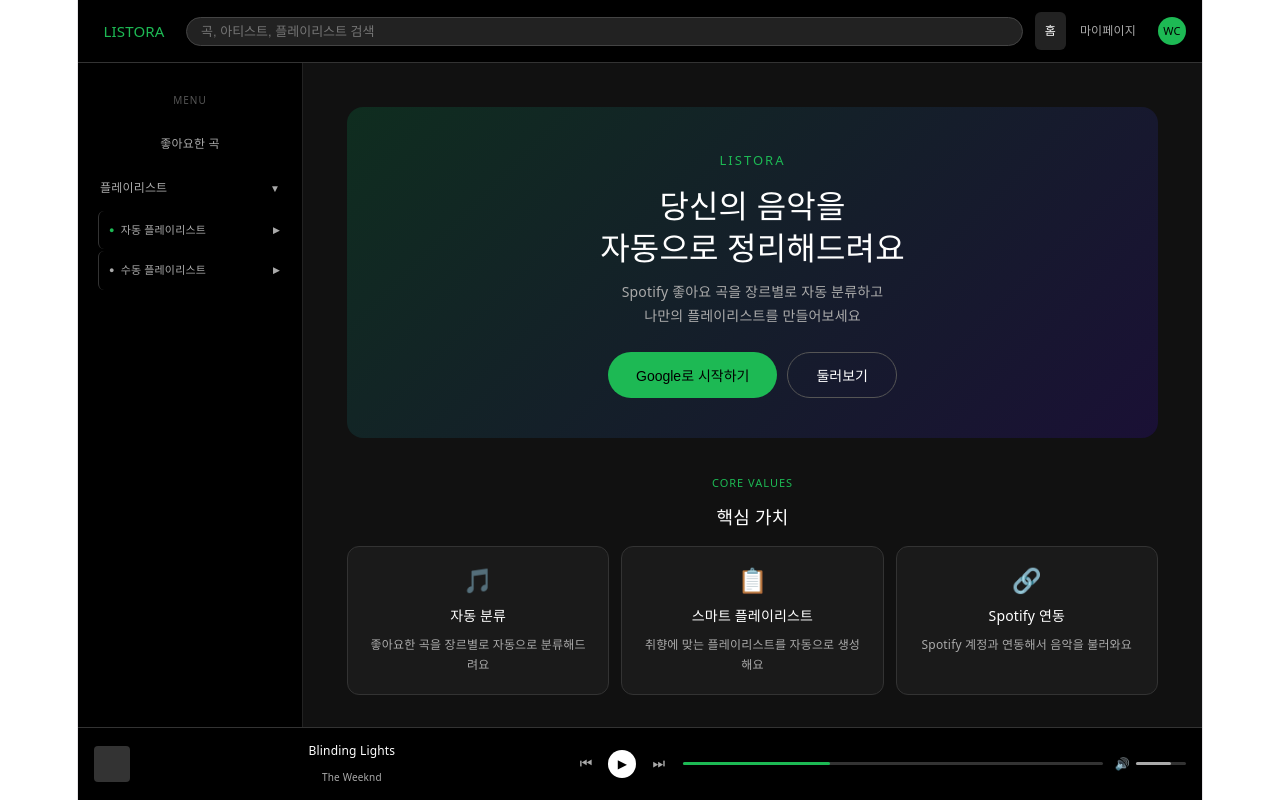
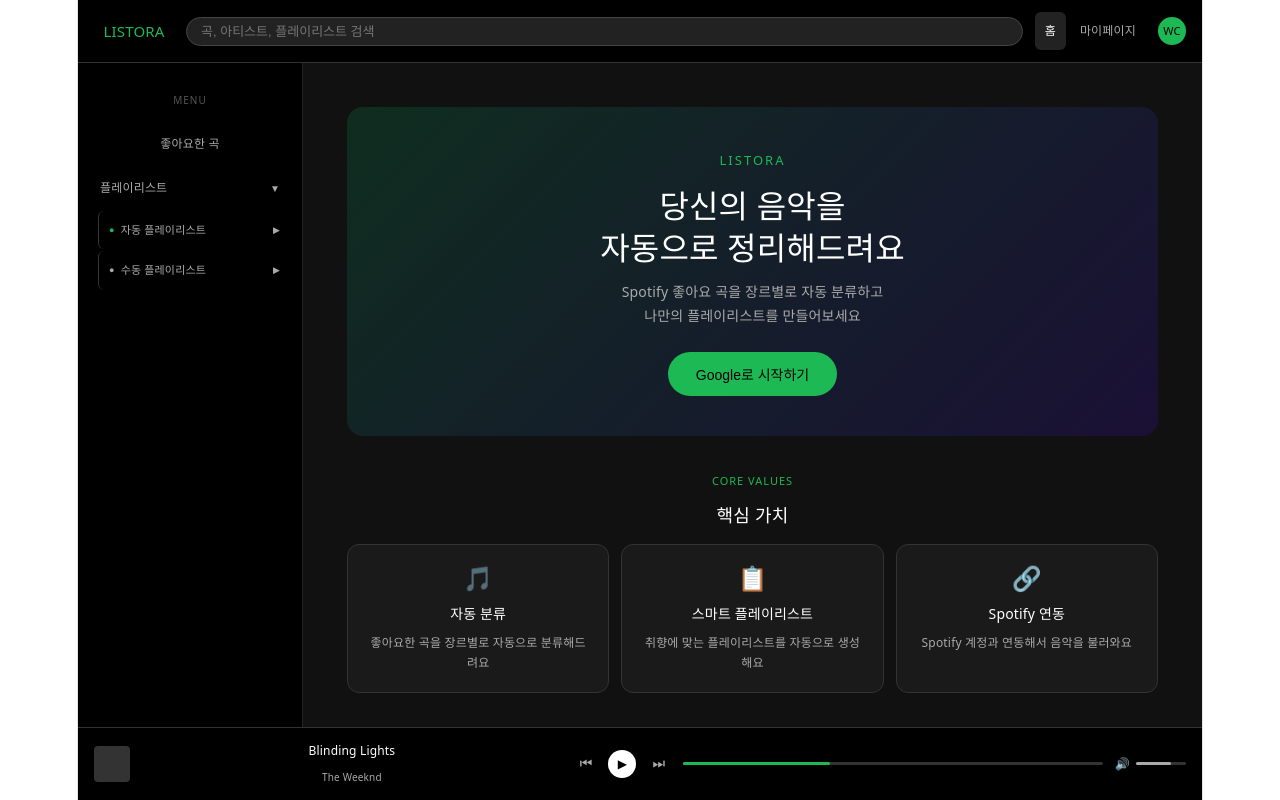
Before and after one commit to kowoncheol/test, a React (Vite) app: page / in a window 1280 px wide. Built offline with nearby package versions, Linux system fonts and the light colour scheme.

Commit message:
update home and login page

```diff
--- a/src/pages/Home.jsx
+++ b/src/pages/Home.jsx
@@ -28,7 +28,6 @@ function Home() {
           Spotify 좋아요 곡을 장르별로 자동 분류하고<br />
           나만의 플레이리스트를 만들어보세요
         </div>
-        <div style={{ display: 'flex', gap: '10px' }}>
         <button
           onClick={() => navigate('/login')}
           style={{
@@ -38,21 +37,10 @@ function Home() {
           }}>
           Google로 시작하기
         </button>
-          <button
-            onClick={() => navigate('/liked')}
-            style={{
-              background: 'none', border: '0.5px solid #555', borderRadius: '30px',
-              color: '#fff', fontSize: '14px', padding: '12px 28px', cursor: 'pointer'
-            }}>
-            둘러보기
-          </button>
-        </div>
       </div>
 
       <div style={{ marginBottom: '32px' }}>
-        <div style={{ fontSize: '11px', color: '#1DB954', letterSpacing: '1px', marginBottom: '8px' }}>
-          CORE VALUES
-        </div>
+        <div style={{ fontSize: '11px', color: '#1DB954', letterSpacing: '1px', marginBottom: '8px' }}>CORE VALUES</div>
         <div style={{ fontSize: '18px', fontWeight: '500', marginBottom: '16px' }}>핵심 가치</div>
         <div style={{ display: 'grid', gridTemplateColumns: 'repeat(3, 1fr)', gap: '12px' }}>
           {[
@@ -62,7 +50,7 @@ function Home() {
           ].map(item => (
             <div key={item.title} style={{
               background: '#1a1a1a', border: '0.5px solid #333',
-              borderRadius: '12px', padding: '20px'
+              borderRadius: '12px', padding: '20px', textAlign: 'center'
             }}>
               <div style={{ fontSize: '24px', marginBottom: '10px' }}>{item.icon}</div>
               <div style={{ fontSize: '14px', fontWeight: '500', marginBottom: '6px' }}>{item.title}</div>
@@ -73,9 +61,7 @@ function Home() {
       </div>
 
       <div>
-        <div style={{ fontSize: '11px', color: '#1DB954', letterSpacing: '1px', marginBottom: '8px' }}>
-          PREVIEW
-        </div>
+        <div style={{ fontSize: '11px', color: '#1DB954', letterSpacing: '1px', marginBottom: '8px' }}>PREVIEW</div>
         <div style={{ fontSize: '18px', fontWeight: '500', marginBottom: '16px' }}>플레이리스트 미리보기</div>
         <div style={{ display: 'grid', gridTemplateColumns: 'repeat(4, 1fr)', gap: '10px' }}>
           {previews.map(p => (
@@ -90,8 +76,7 @@ function Home() {
             >
               <div style={{
                 height: '80px', background: p.color, opacity: 0.3,
-                display: 'flex', alignItems: 'center', justifyContent: 'center',
-                fontSize: '28px'
+                display: 'flex', alignItems: 'center', justifyContent: 'center', fontSize: '28px'
               }}>♪</div>
               <div style={{ padding: '10px' }}>
                 <div style={{ fontSize: '13px', fontWeight: '500', marginBottom: '4px' }}>{p.name}</div>
```
Lines whose indentation alone changed are shown as unchanged.
